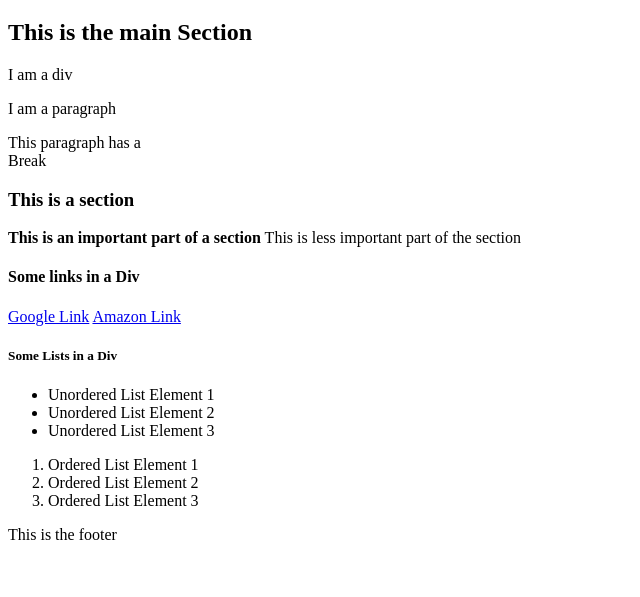
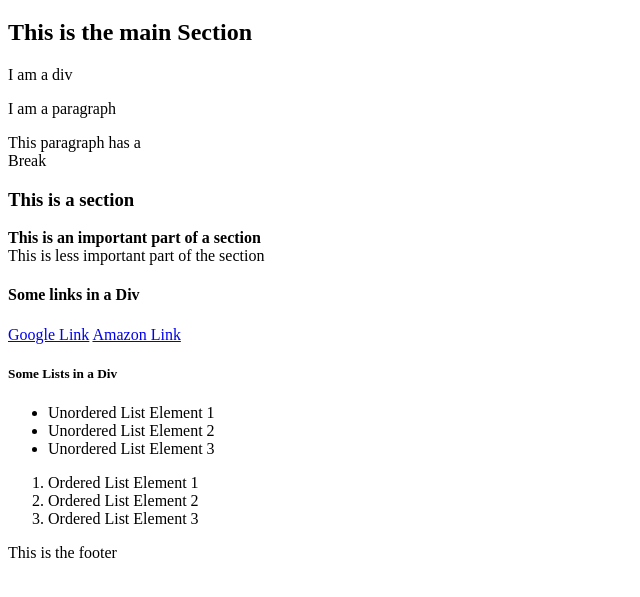
Before and after one commit to pils0009/pils0009.github.io, a plain HTML site: page lib2024/assig-1/index.html in a window 1280 px wide. Shown: the part 61-658 px from the top of the page, without its empty margins (0-640 px from the left). Drawn offline with Linux system fonts and the light colour scheme.

Commit message:
Update index.html

```diff
--- a/lib2024/assig-1/index.html
+++ b/lib2024/assig-1/index.html
@@ -12,7 +12,7 @@
 			<p>This paragraph has a<br>Break</p>
 
 		<section><h3>This is a section</h3></section>
-			<strong>This is an important part of a section</strong>
+			<strong>This is an important part of a section</strong><br>
 			This is less important part of the section
 
 		<h4>Some links in a Div</h4>
```
